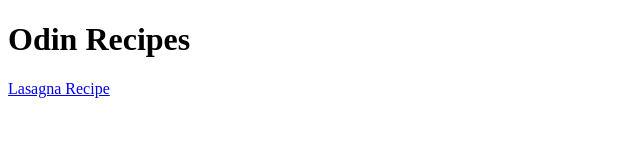
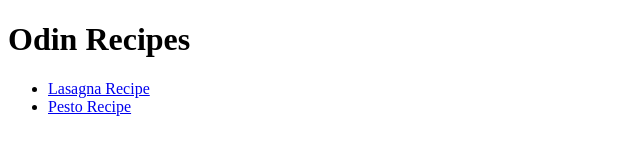
Before and after one commit to jisnec/odin-recipes, a plain HTML site: page index.html in a window 1280 px wide. Shown: the whole page, without its empty margins (0-640 px from the left). Drawn offline with Linux system fonts and the light colour scheme.

Commit message:
Add pesto page

```diff
--- a/index.html
+++ b/index.html
@@ -6,6 +6,9 @@
         </head>
         <body>
             <h1>Odin Recipes</h1>
-            <a href="./recipes/lasagna.html">Lasagna Recipe</a>
+            <ul>
+                <li><a href="./recipes/lasagna.html">Lasagna Recipe</a></li>
+                <li><a href="./recipes/pesto.html">Pesto Recipe</a></li>
+            </ul>
         </body>
     </html>
```
